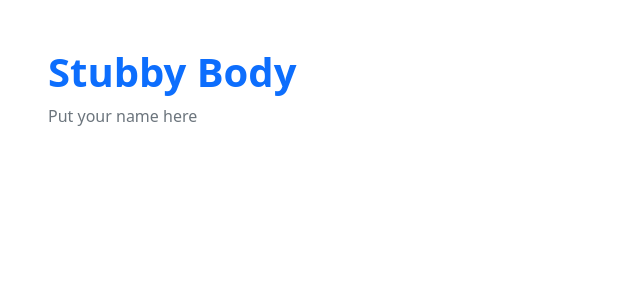
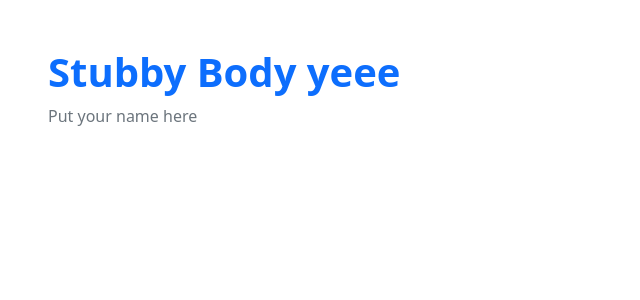
Before and after one commit to paravsalaniwal/flaskportfolio, a Flask app: page /stub/ in a window 1280 px wide. Shown: the part 66-366 px from the top of the page, without its empty margins (0-640 px from the left). Run offline with Flask 3, Linux system fonts and the light colour scheme; data comes from the database, SQL or seed files in the repository.

Commit message:
committt???

```diff
--- a/templates/stub.html
+++ b/templates/stub.html
@@ -8,7 +8,7 @@
 {% block body %}
     <!- Try building a new body here, bootstrap is a wise choice ->
     <div class="px-5 py-5 mx-auto">
-        <h1 class="text-primary"><strong>Stubby Body</strong></h1>
+        <h1 class="text-primary"><strong>Stubby Body yeee</strong></h1>
         <p class="text-secondary">Put your name here</p>
     </div>
 {% endblock %}
```
